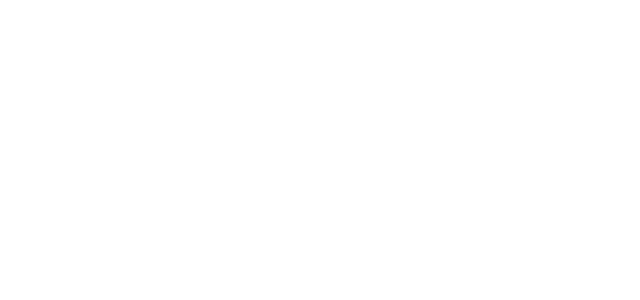
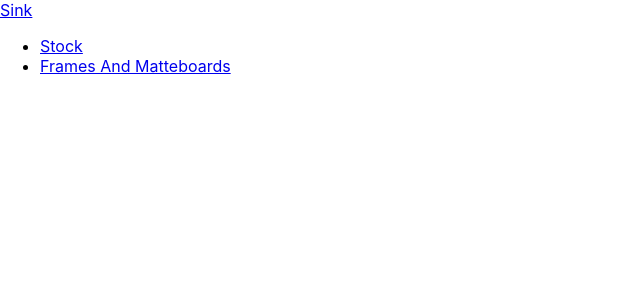
Before and after one commit to AMarieP/IT6041_Software_Project, a React (Create React App) app in the folder sink/frontend/: page / in a window 1280 px wide. Before the commit this address had no page. Shown: the top 300 px of the page, without its empty margins (0-640 px from the left). Built offline with nearby package versions, Linux system fonts and the light colour scheme.

Commit message:
added nav bar no css yet
added nav bar component and used it in the app file also created a home page file that could be used for general info.

```diff
--- a/sink/frontend/src/App.js
+++ b/sink/frontend/src/App.js
@@ -9,6 +9,8 @@
 import ViewAListing from './pages/ViewAListing';
 import ViewFandM from './pages/ViewFandM';
 import ViewStock from './pages/ViewStock';
+import Navbar from './components/Navbar';
+import Home from './pages/Home';
 
 function App() {
   //user can be used to verify a user is logged in and redirect accordingly
@@ -17,6 +19,7 @@
   return (
     <div className="App">
       <BrowserRouter>
+        <Navbar />
         <Routes>
           <Route
             path = "/login"
@@ -42,6 +45,10 @@
             path = "/ViewStock"
             element = {<ViewStock/>}
           />
+          <Route
+            path = "/Home"
+            element = {<Home/>}
+          />
         </Routes>
       </BrowserRouter>
     </div>
--- /dev/null
+++ b/sink/frontend/src/components/Navbar.js
@@ -0,0 +1,31 @@
+import { Link, useMatch, useResolvedPath } from "react-router-dom"
+
+const Navbar = () => {
+
+    return (
+        <nav className="nav">
+            <Link to = "/" className="Title">
+                Sink
+            </Link>
+            <ul>
+                <CustomLink to="/ViewStock">Stock</CustomLink>
+                <CustomLink to="/ViewFandM">Frames And Matteboards</CustomLink>
+            </ul>
+    </nav>
+    )
+}
+
+const CustomLink = ( {to,children, ...props}) => {
+    const resolvedPath = useResolvedPath(to)
+    const isActive = useMatch({ path : resolvedPath.pathname, end: true})
+
+    return (
+        <li className={isActive ? "active" : ""}>
+            <Link to={to} {...props}>
+                {children}
+            </Link>
+        </li>
+    )
+}
+
+export default Navbar
--- /dev/null
+++ b/sink/frontend/src/pages/Home.js
@@ -0,0 +1,5 @@
+const Home = () => {
+
+}
+
+return Home
```
